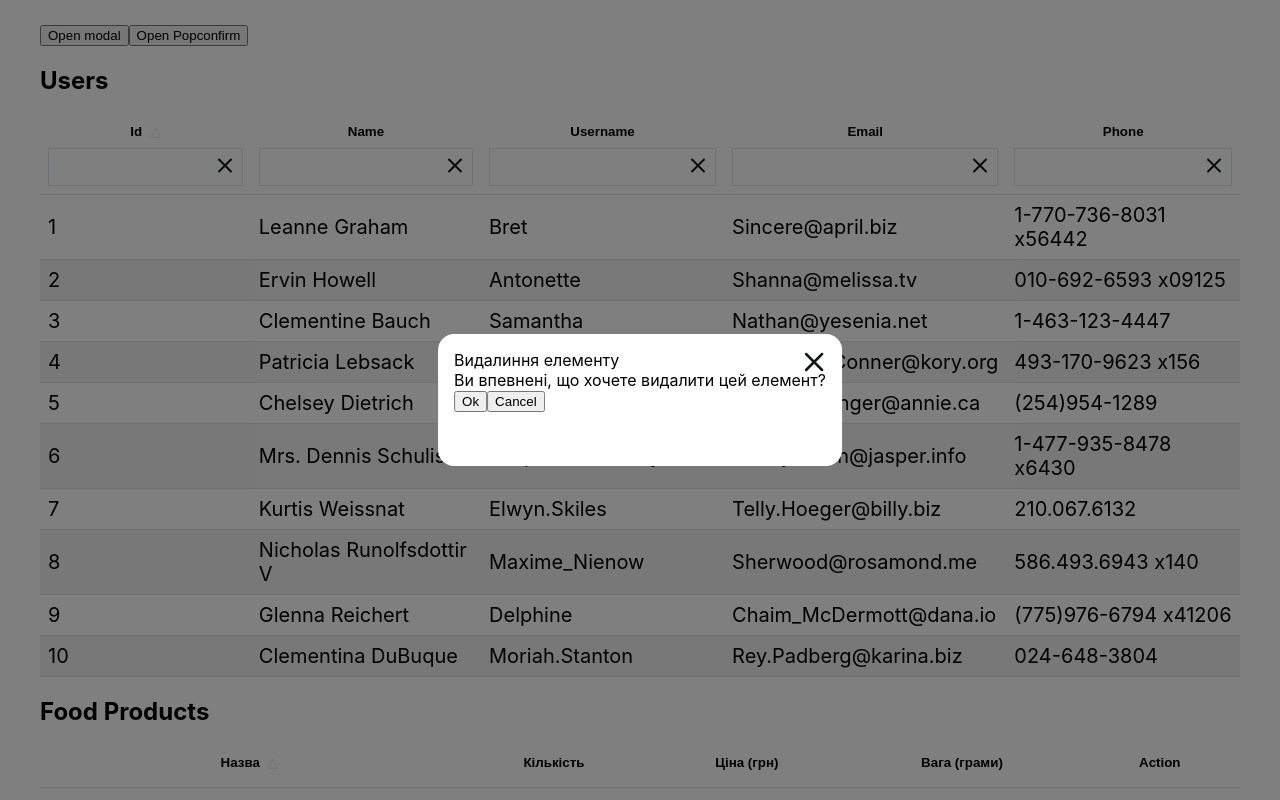
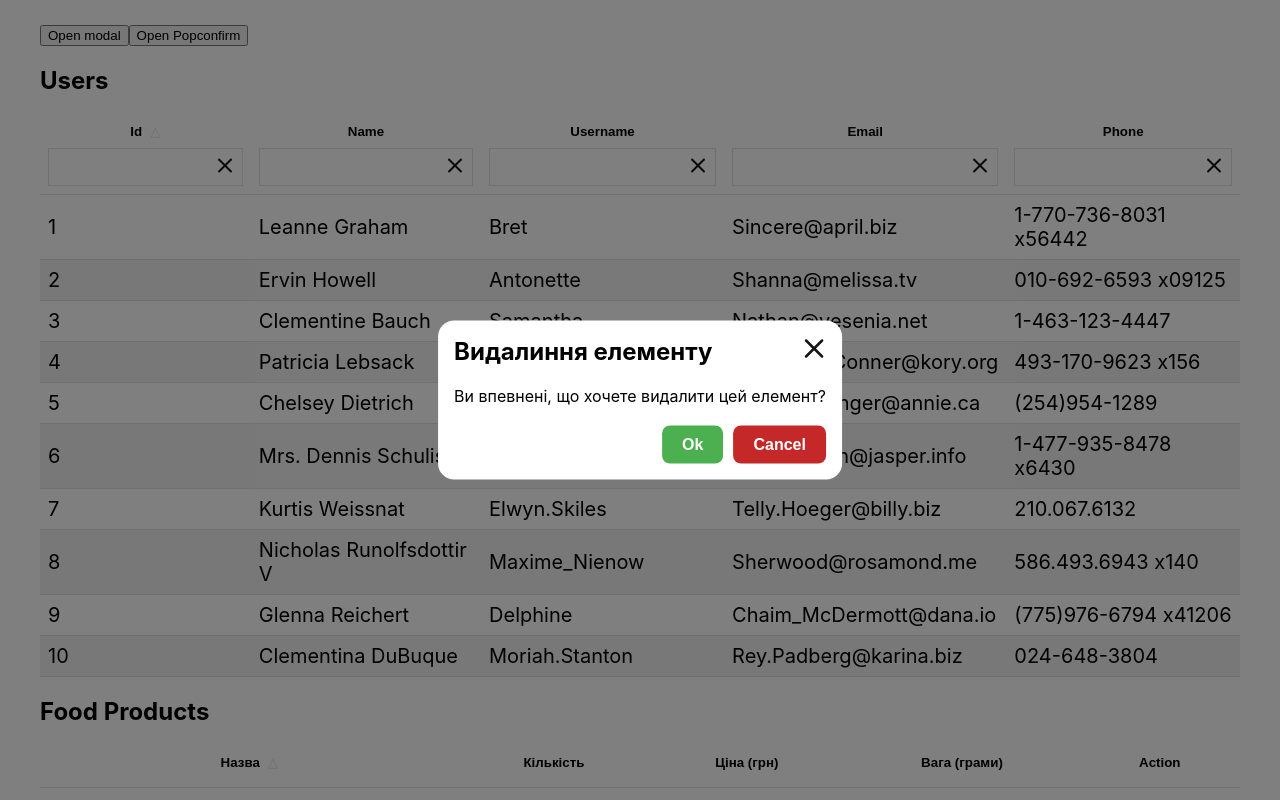
Before and after one commit to luzhnyak/react-components, a React (Vite) app: page / in a window 1280 px wide. Both pictures are taken after a click on the button "Open Popconfirm". Shown: the top 800 px of the page. Built offline with nearby package versions, Linux system fonts and the light colour scheme.

Commit message:
add styles to Popconfirm

```diff
--- /dev/null
+++ b/src/components/Popconfirm/Popconfirm.module.css
@@ -0,0 +1,32 @@
+.title {
+  font-size: 24px;
+  font-weight: bold;
+  margin-bottom: 20px;
+}
+
+.description {
+  font-size: 16px;
+  margin-bottom: 20px;
+}
+
+.btnContainer {
+  display: flex;
+  justify-content: flex-end;
+  align-items: center;
+  gap: 10px;
+}
+
+.btn {
+  background-color: #4caf50;
+  border: none;
+  color: white;
+  padding: 10px 20px;
+  border-radius: 8px;
+  cursor: pointer;
+  font-size: 16px;
+  font-weight: bold;
+}
+
+.btnCancel {
+  background-color: #c52828;
+}
--- a/src/components/Popconfirm/Popconfirm.tsx
+++ b/src/components/Popconfirm/Popconfirm.tsx
@@ -1,5 +1,6 @@
 import React, { FC, isValidElement, ReactElement, useState } from "react";
 import Modal from "../Modal/Modal";
+import css from "./Popconfirm.module.css";
 
 type Props = {
   title: string;
@@ -51,13 +52,20 @@ export const Popconfirm: FC<Props> = ({
       {modifiedChildren}
       {isOpen && (
         <Modal onClose={handleClose}>
-          <div>{title}</div>
-          <div>
+          <div className={css.title}>{title}</div>
+          <div className={css.description}>
             <div>{description}</div>
           </div>
-          <div>
-            <button onClick={handleOk}>{okText}</button>
-            <button onClick={handleClose}>{cancelText}</button>
+          <div className={css.btnContainer}>
+            <button className={css.btn} onClick={handleOk}>
+              {okText}
+            </button>
+            <button
+              className={[css.btn, css.btnCancel].join(" ")}
+              onClick={handleClose}
+            >
+              {cancelText}
+            </button>
           </div>
         </Modal>
       )}
```
